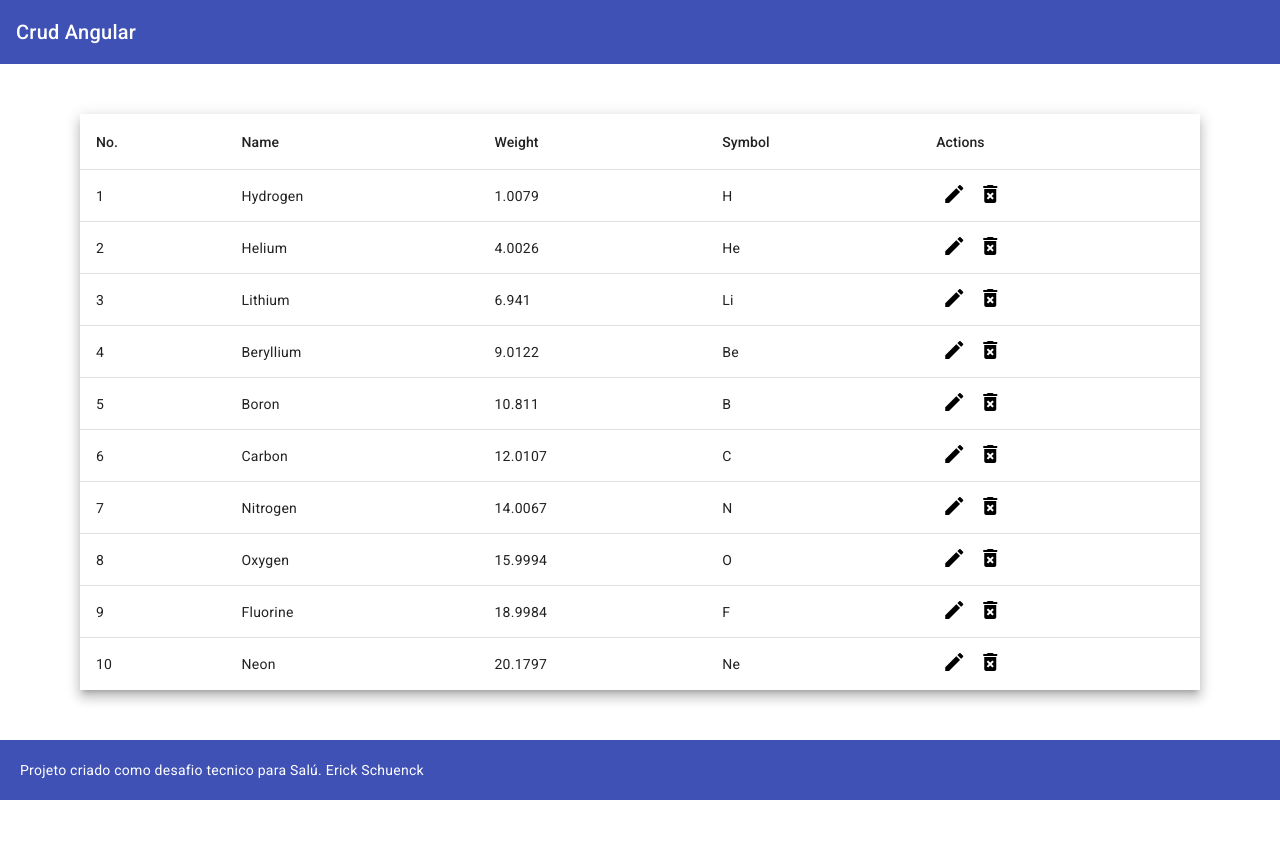
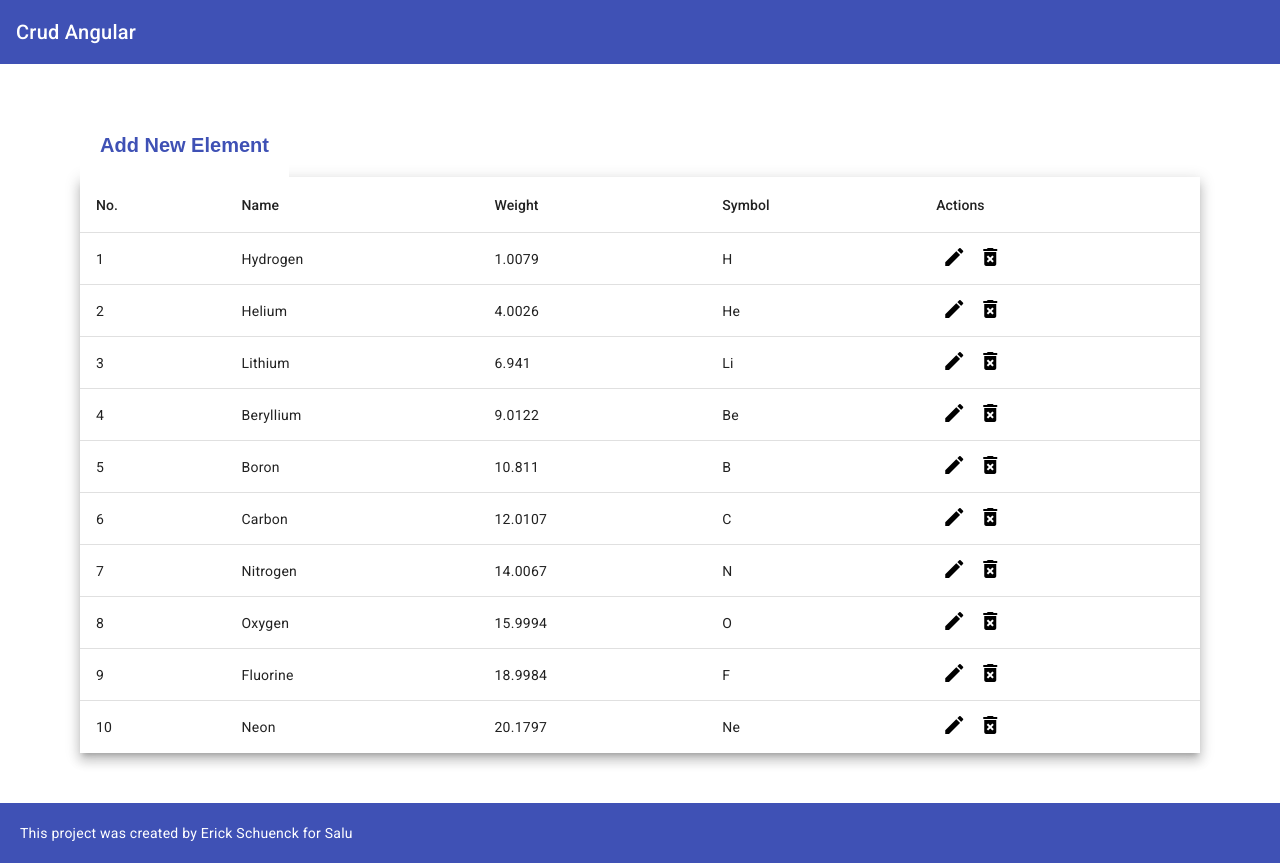
Before and after one commit to ErickSchuenck/AngularCrud, an Angular app: page / in a window 1280 px wide. Before the commit the page ends 800 px from the top, so only its background shows below. Built offline with nearby package versions, Linux system fonts and the light colour scheme.

Commit message:
feat complete modal functions

```diff
--- a/src/app/shared/footer/footer.component.html
+++ b/src/app/shared/footer/footer.component.html
@@ -1,5 +1,5 @@
 <div class="container">
-  <span class="copyright"
-    >Projeto criado como desafio tecnico para Salú. Erick Schuenck</span
-  >
+  <span class="copyright">
+    This project was created by Erick Schuenck for Salu
+  </span>
 </div>
--- a/src/app/views/home/home.component.css
+++ b/src/app/views/home/home.component.css
@@ -20,3 +20,13 @@
   background-color: #fff;
   border: none;
 }
+
+.increaseButton {
+  color: #3f51b5;
+  border: none;
+  background-color: white;
+  cursor: pointer;
+  padding: 20px;
+  font-size: 20px;
+  font-weight: bold;
+}
--- a/src/app/views/home/home.component.html
+++ b/src/app/views/home/home.component.html
@@ -1,5 +1,13 @@
 <div class="container">
-  <table mat-table [dataSource]="dataSource" class="mat-elevation-z8">
+  <button
+    mat-button
+    class="increaseButton"
+    color="'primary"
+    (click)="openDialog(null)"
+  >
+    Add New Element
+  </button>
+  <table mat-table #table [dataSource]="dataSource" class="mat-elevation-z8">
     <ng-container matColumnDef="position">
       <th mat-header-cell *matHeaderCellDef>No.</th>
       <td mat-cell *matCellDef="let element">{{ element.position }}</td>
--- a/src/app/views/home/home.component.ts
+++ b/src/app/views/home/home.component.ts
@@ -1,4 +1,7 @@
-import { Component } from '@angular/core';
+import { Component, ViewChild } from '@angular/core';
+import { MatDialog } from '@angular/material/dialog';
+import { MatTable } from '@angular/material/table';
+import { ModalComponent } from 'src/app/shared/modal/modal.component';
 export interface PeriodicElement {
   name: string;
   position: number;
@@ -25,6 +28,9 @@ const ELEMENT_DATA: PeriodicElement[] = [
   styleUrls: ['./home.component.css'],
 })
 export class HomeComponent {
+  @ViewChild(MatTable)
+  table!: MatTable<any>;
+
   displayedColumns: string[] = [
     'position',
     'name',
@@ -32,5 +38,30 @@ export class HomeComponent {
     'symbol',
     'actions',
   ];
+
   dataSource = ELEMENT_DATA;
+
+  constructor(public dialog: MatDialog) {}
+  ngOnInit(): void {}
+  openDialog(element: PeriodicElement | null): void {
+    const dialogRef = this.dialog.open(ModalComponent, {
+      width: '260px',
+      data:
+        element === null
+          ? {
+              position: null,
+              name: '',
+              weight: null,
+              symbol: '',
+            }
+          : element,
+    });
+
+    dialogRef.afterClosed().subscribe((result) => {
+      if (result !== undefined) {
+        this.dataSource.push(result);
+        this.table.renderRows();
+      }
+    });
+  }
 }
```
